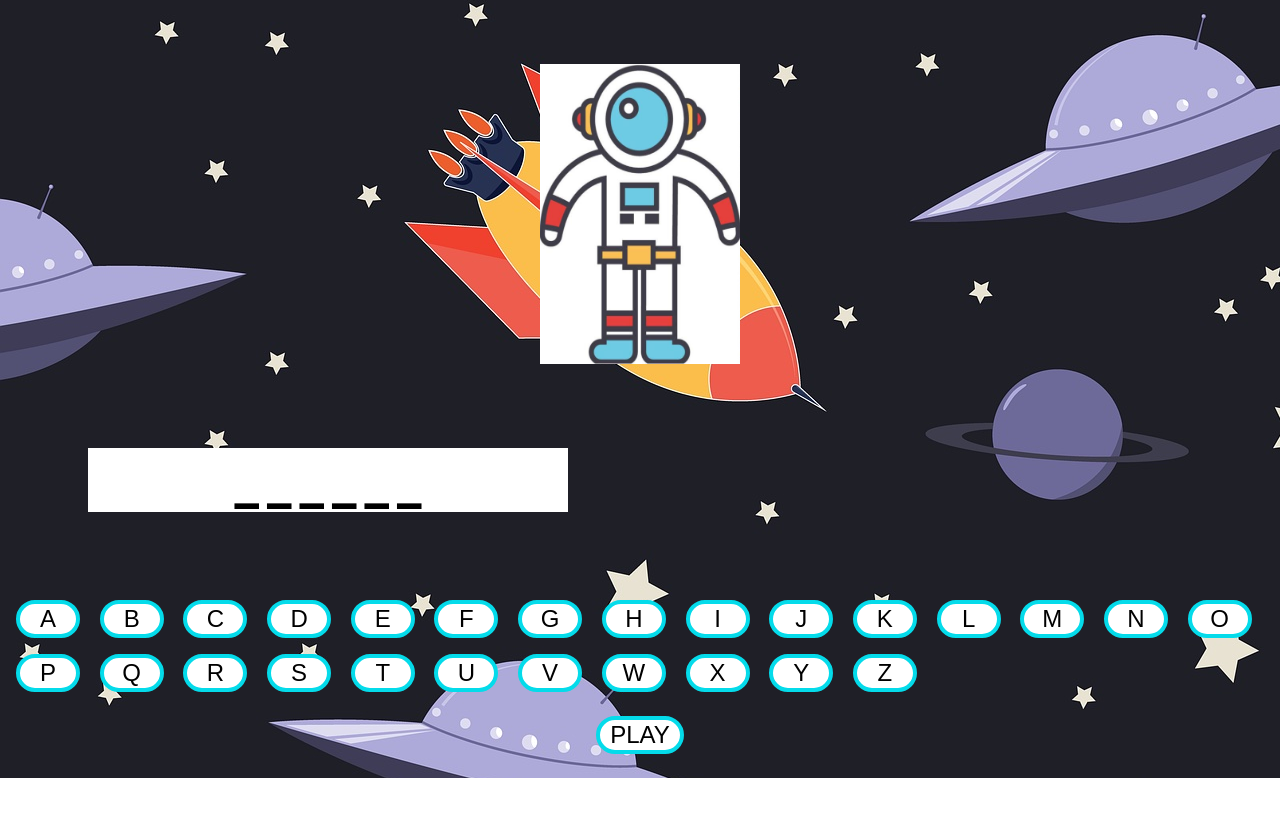
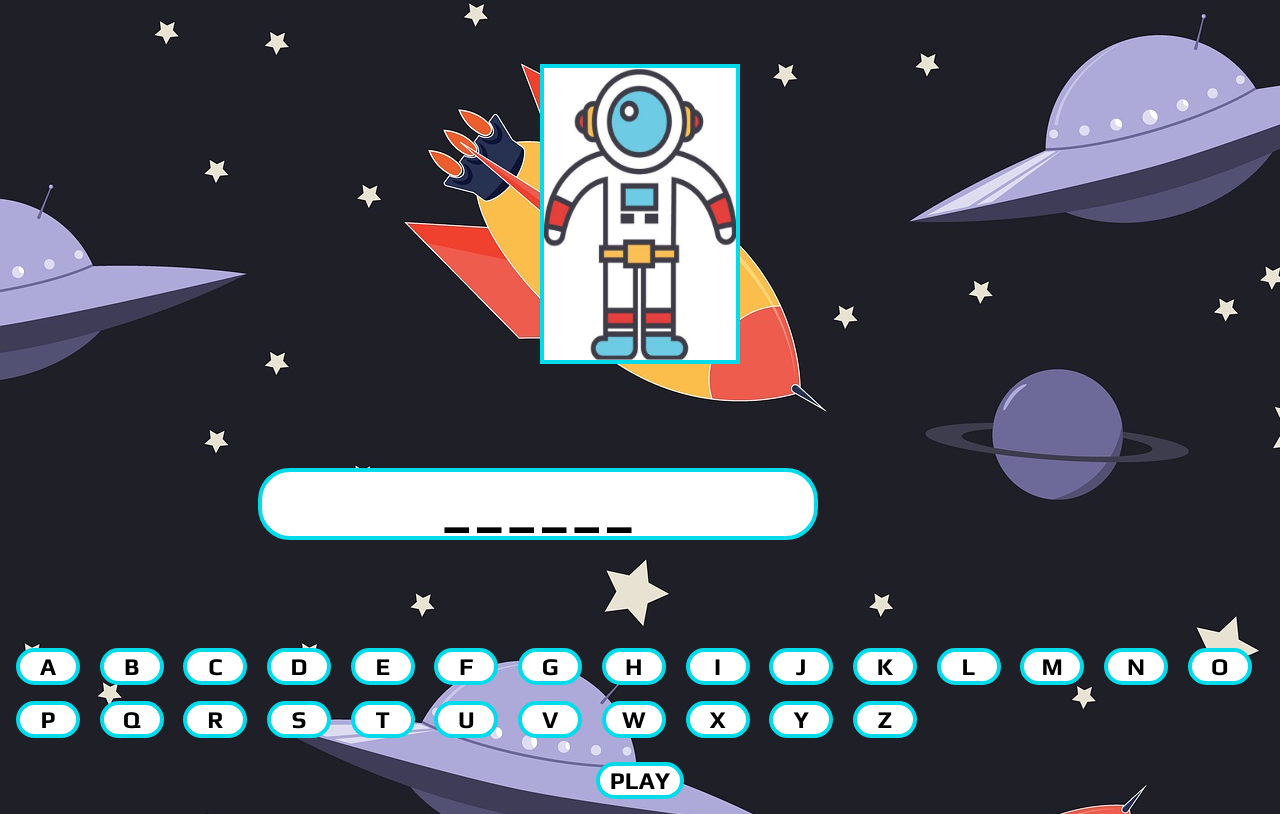
Before and after one commit to Sandyfromnyc/Spaceman, a plain HTML site: page index.html in a window 1280 px wide. Shown: the part 282-1096 px from the top of the page. Before the commit the page ends 1060 px from the top, so only its background shows below. Drawn offline with Linux system fonts and the light colour scheme.

Commit message:
positioned spotlight, adjusted fonts

```diff
--- a/css/main.css
+++ b/css/main.css
@@ -11,7 +11,7 @@ header {
     display: flex;
     justify-content: center;
     font-size: 20vmin;
-    color: white;
+    color: aqua;
 
 }
 
@@ -31,18 +31,22 @@ img {
     justify-content: center;
     width: 200px;
     height: 300px;
+    border: .5vmin solid rgb(4, 219, 234);
+}
+
+#spotLight {
+    justify-content: center;
+    text-align: center;
+    color: black;
+    width: 70vmin;
+    margin: 100px 150px 100px 250px;
+    background-color: white;
+    font-size: 7vmin;
+    border-radius: 4vmin;
+    border: .5vmin solid rgb(4, 219, 234);
 
 }
 
-#spotLight {
-
-    text-align: center;
-    color: black;
-    width: 60vmin;
-    margin: 10vmin;
-    background-color: white;
-    font-size: 7vmin;
-}
 #message {
     text-align: center;
     background-color: rgb(251, 239, 12);
@@ -60,6 +64,7 @@ button {
     color: black;
     border: .5vmin solid rgb(4, 219, 234);
     border-radius: 4vmin;
+    font-family: 'Play', sans-serif;
     font-size: 3vmin;
     outline: none;
 
@@ -73,6 +78,7 @@ button {
     color: black;
     border: .5vmin solid rgb(4, 219, 234);
     border-radius: 10vmin;
+    font-family: 'Play', sans-serif;
     font-size: 3vmin;
     outline: none;
 }
```
